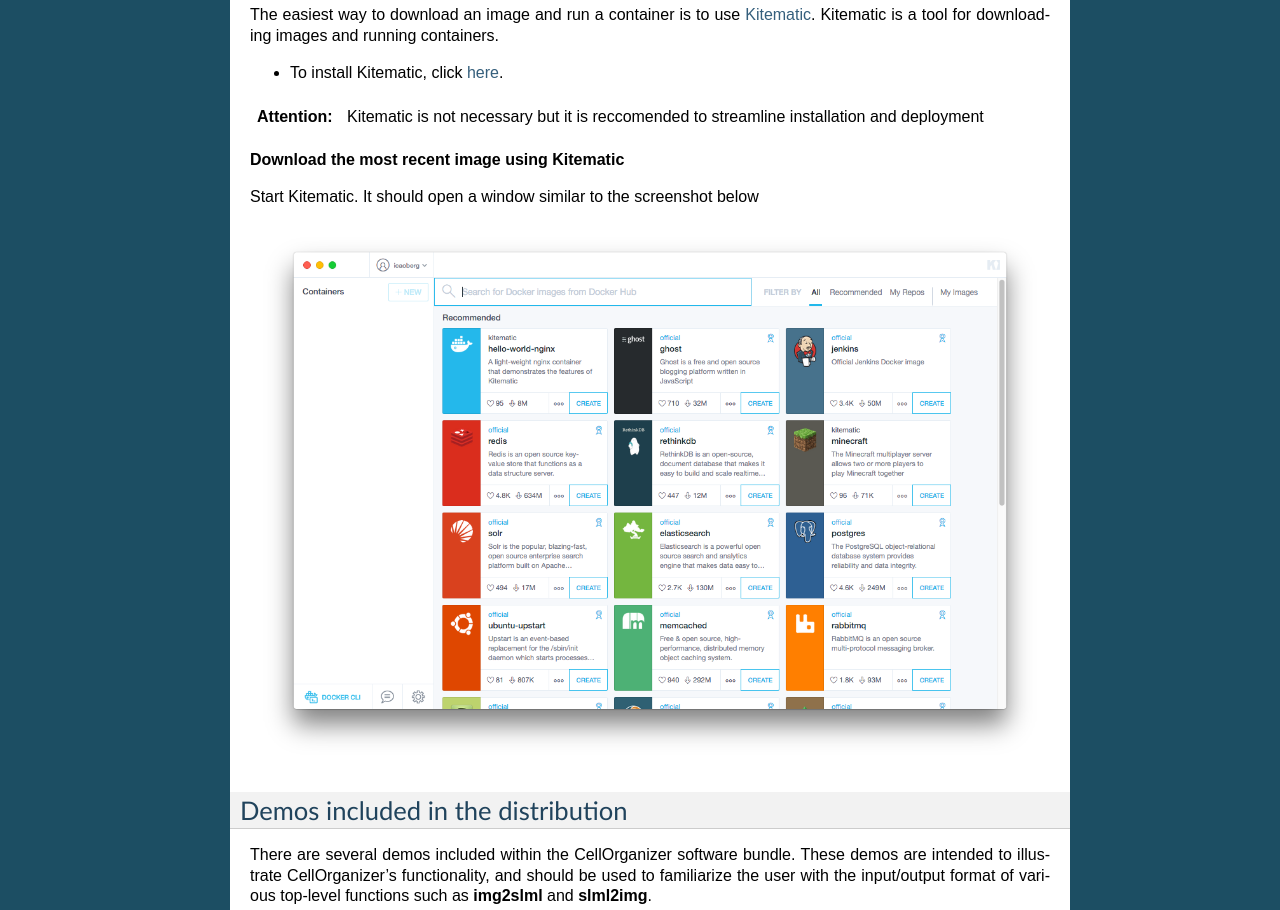
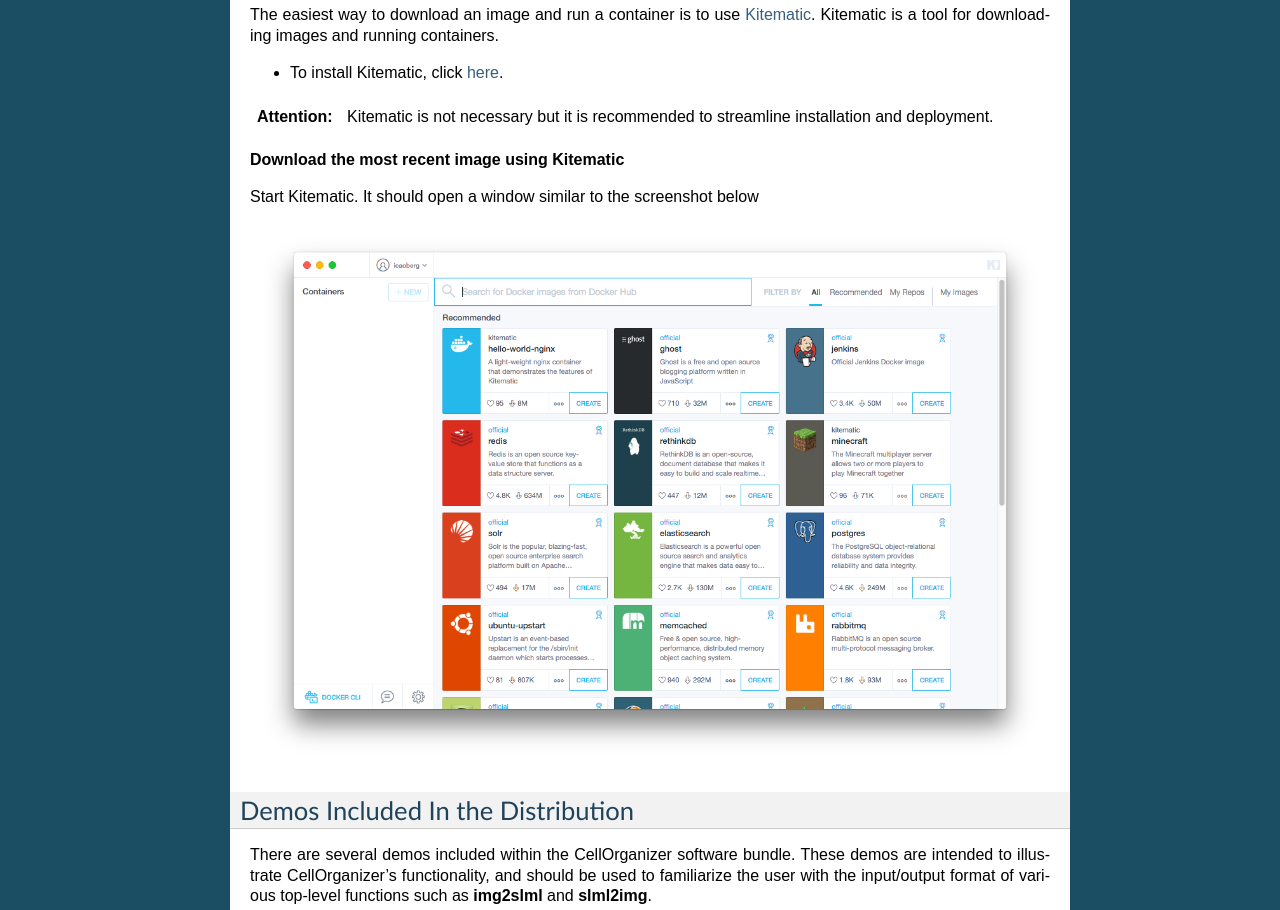
Before and after one commit to murphygroup/cellorganizer-documentation_old, a Sphinx documentation site: the page built from source/chapters/docker/index.rst, in a window 1280 px wide and 1400 px high, scrolled down 1543 px. Shown: the part 285-1195 px from the top of the window. Built offline with Sphinx 7.4.7, drawn with Linux system fonts in a browser that asks for light colours; some of the changed text lies outside the part shown.

Commit message:
Fixed typos and other errors

```diff
--- a/source/chapters/demos.rst
+++ b/source/chapters/demos.rst
@@ -20,7 +20,7 @@
 This table will let you know if the demo is meant to train a model or synthesize an image.
 
 .. exec::
-   print commands.getoutput('python make_tabulate_from_excel.py ./demo_lists.xlsx "v2.7.2"')
+   print commands.getoutput('python make_tabulate_from_excel.py ./demo_lists.xlsx "v2.7.1"')
 
 Brief Descriptions
 ******************
--- a/source/chapters/docker/index.rst
+++ b/source/chapters/docker/index.rst
@@ -61,7 +61,7 @@
 * To install Kitematic, click `here <https://kitematic.com/docs/>`_.
 
 .. ATTENTION::
-   Kitematic is not necessary but it is reccomended to streamline installation and deployment
+   Kitematic is not necessary but it is recommended to streamline installation and deployment.
 
 
 **Download the most recent image using Kitematic**
@@ -71,7 +71,7 @@
 .. figure:: kitematic.png
    :align: center
 
-Demos included in the distribution
+Demos Included In the Distribution
 ----------------------------------
 
 There are several demos included within the CellOrganizer software bundle. These demos are intended to illustrate CellOrganizer's functionality, and should be used to familiarize the user with the input/output format of various top-level functions such as **img2slml** and **slml2img**.
```
Also changed, not shown: other parts of source/chapters/docker/index.rst (+1 -1 lines).
